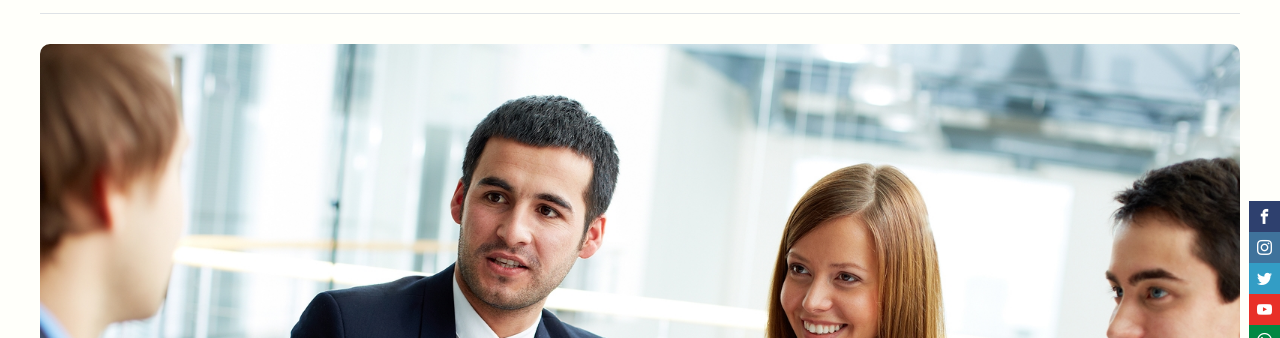
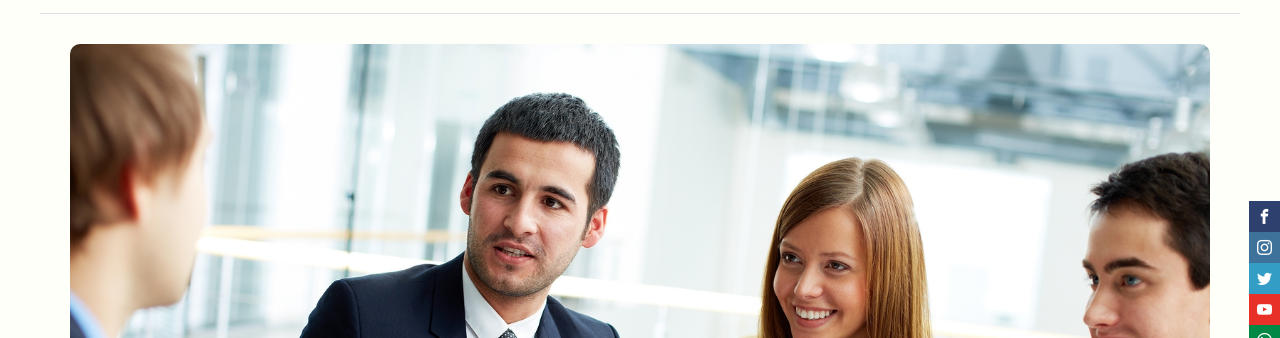
Before and after one commit to Machu81/Desafio_bootstrap, a plain HTML site: page index.html in a window 1280 px wide. Shown: the part 199-537 px from the top of the page. Drawn offline with nearby package versions, Linux system fonts and the light colour scheme; files whose address does not match are found by name; a web font is replaced by a local one.

Commit message:
último detalle

```diff
--- a/index.html
+++ b/index.html
@@ -67,12 +67,13 @@
             </section>
 
             <section class="principal">
-                <div class="portada">
+                <div class="container portada">
+                    <div class="row">
                 <div class="intro-texto">
                 <h2 class="intro-titulo">Acompañándote durante <br> tu desarrollo profesional</h2></p>
                 <p class="intro-cuerpo">Los Programas Profesionales fueron diseñados para estar <br> junto a vos en cada etapa de tu vida profesional.</p>
                 <button type="button" class="animate__animated animate__heartBeat"><a href="pages/inscripciones.html"><h5>¡Inscribite!</h5></a></button>
-
+            </div>
             </div>
                 </div>
             </section>
```
Also changed, not shown: pages/contacto.html (+6 -2 lines).
